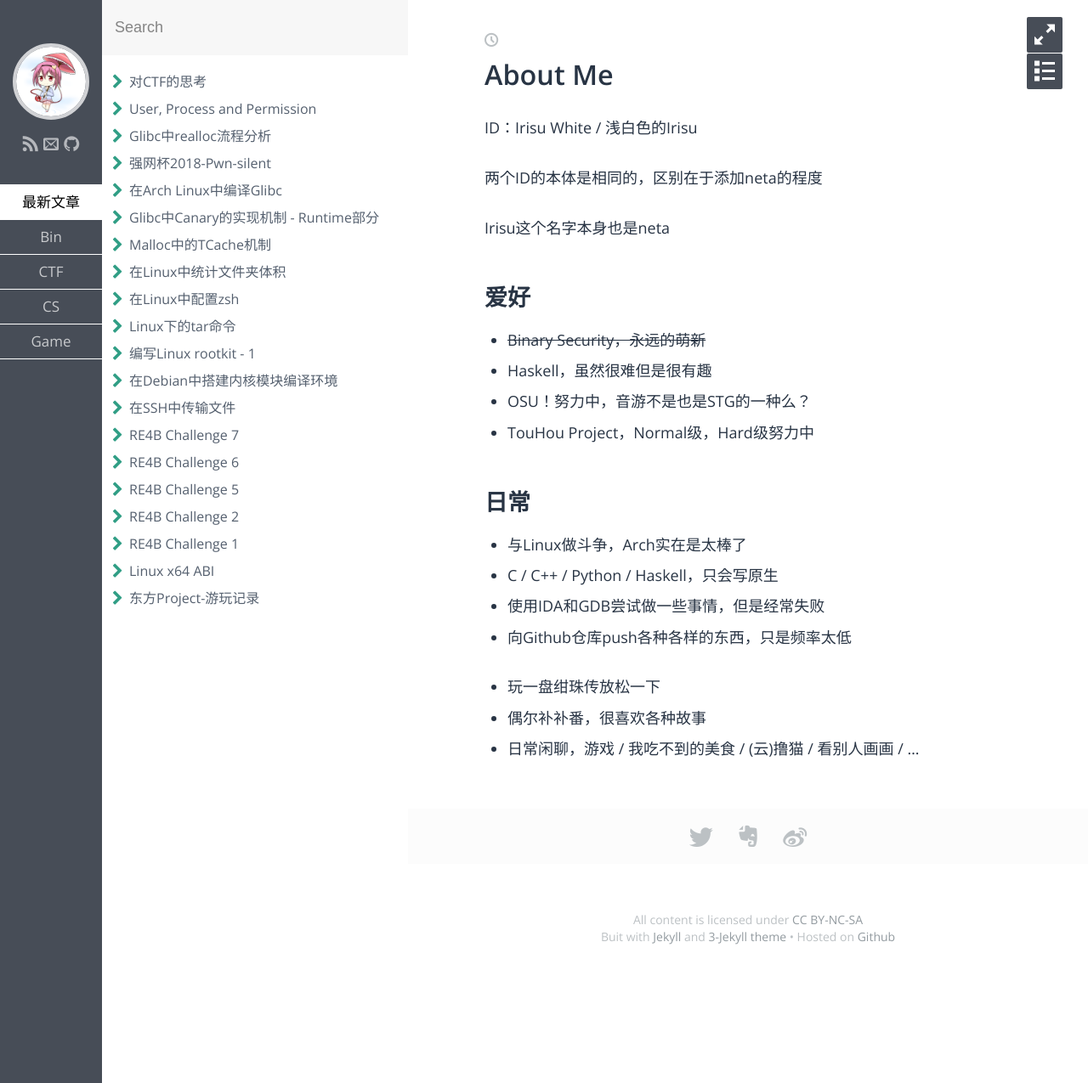
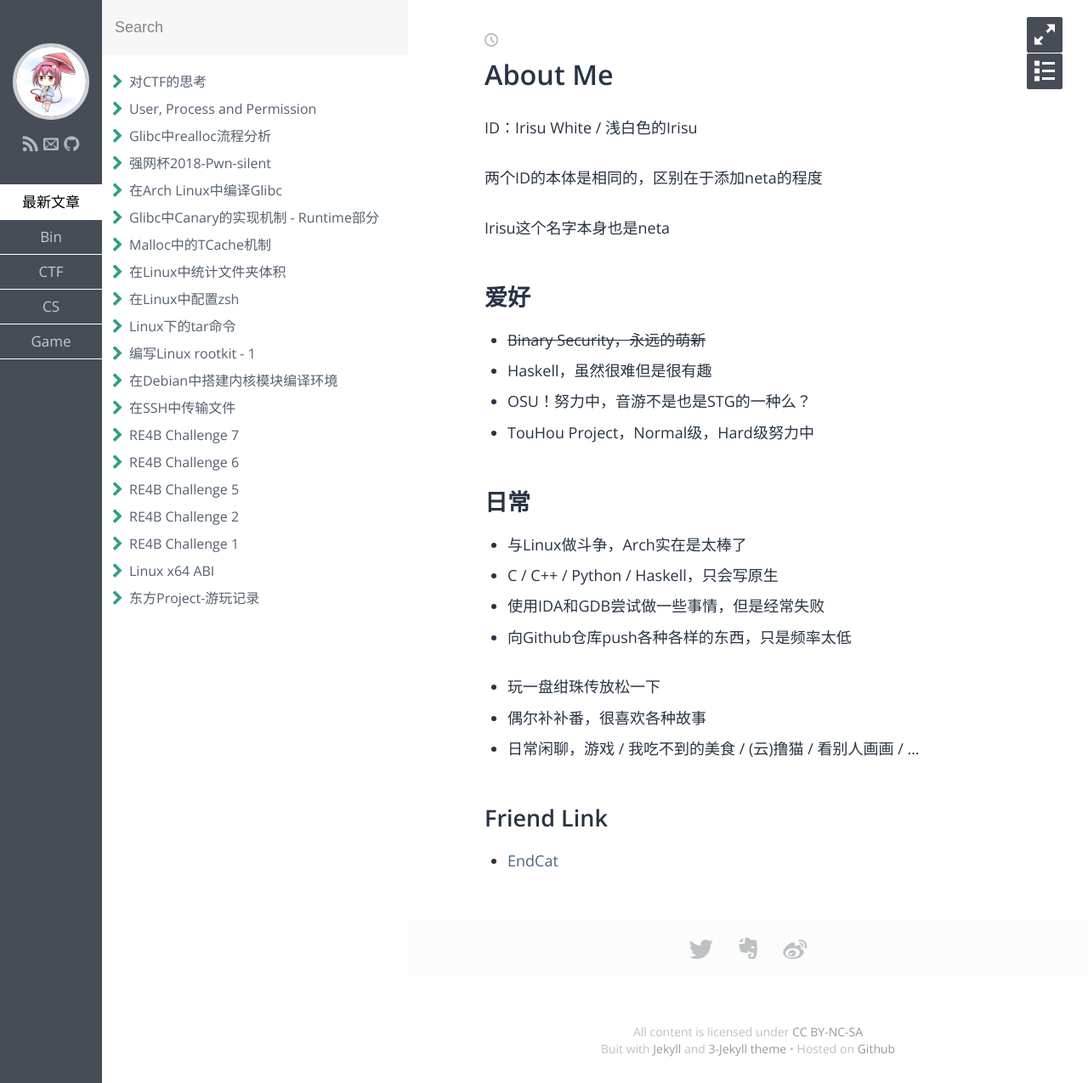
Before and after one commit to irisu-white/irisu-white.github.io, a Jekyll site: the page built from index.md, in a window 1280 px wide. Shown: the whole page at 85% size. Built offline with Jekyll 4.4.1, drawn with Linux system fonts in a browser that asks for light colours; some web fonts are replaced.

Commit message:
add new friend link

```diff
--- a/index.md
+++ b/index.md
@@ -27,3 +27,7 @@
 * 玩一盘绀珠传放松一下
 * 偶尔补补番，很喜欢各种故事
 * 日常闲聊，游戏 / 我吃不到的美食 / (云)撸猫 / 看别人画画 / ...
+
+## Friend Link
+
+* [EndCat](http://endcat.cn/kanna/)
```
